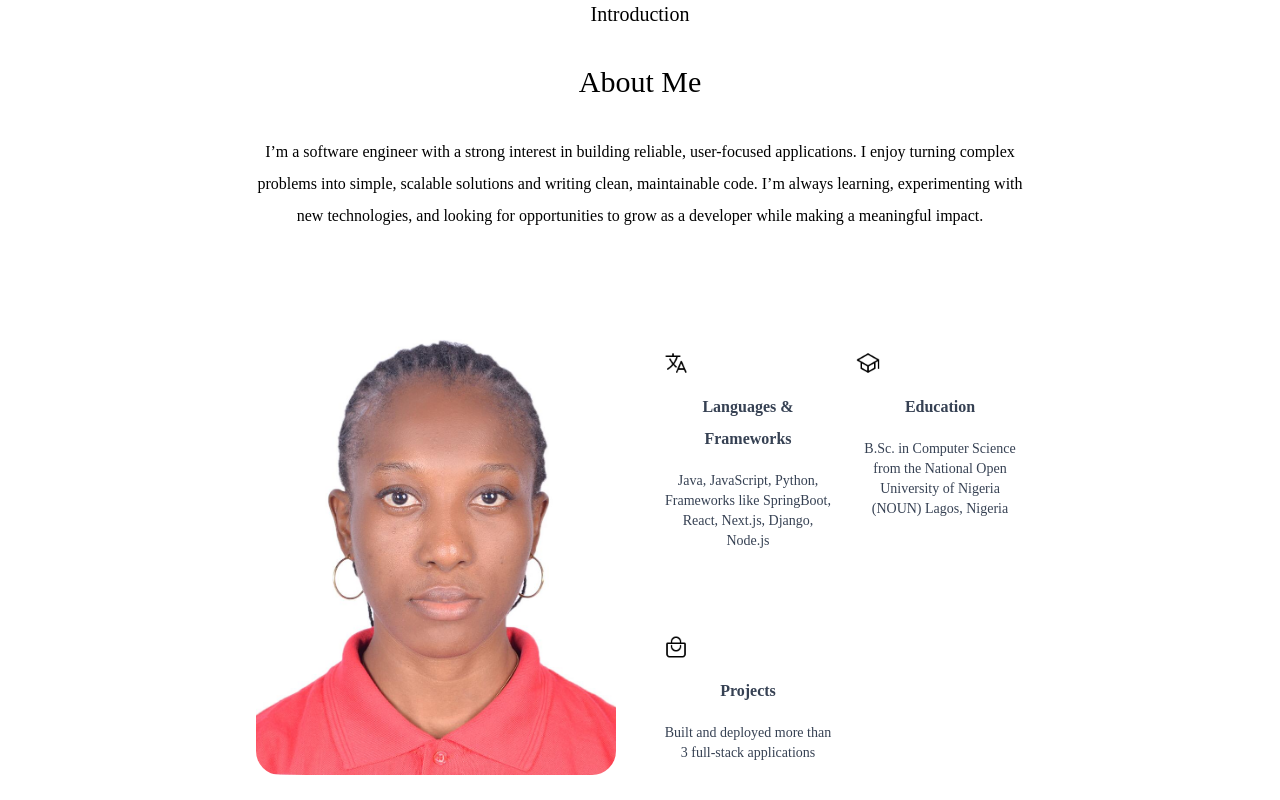
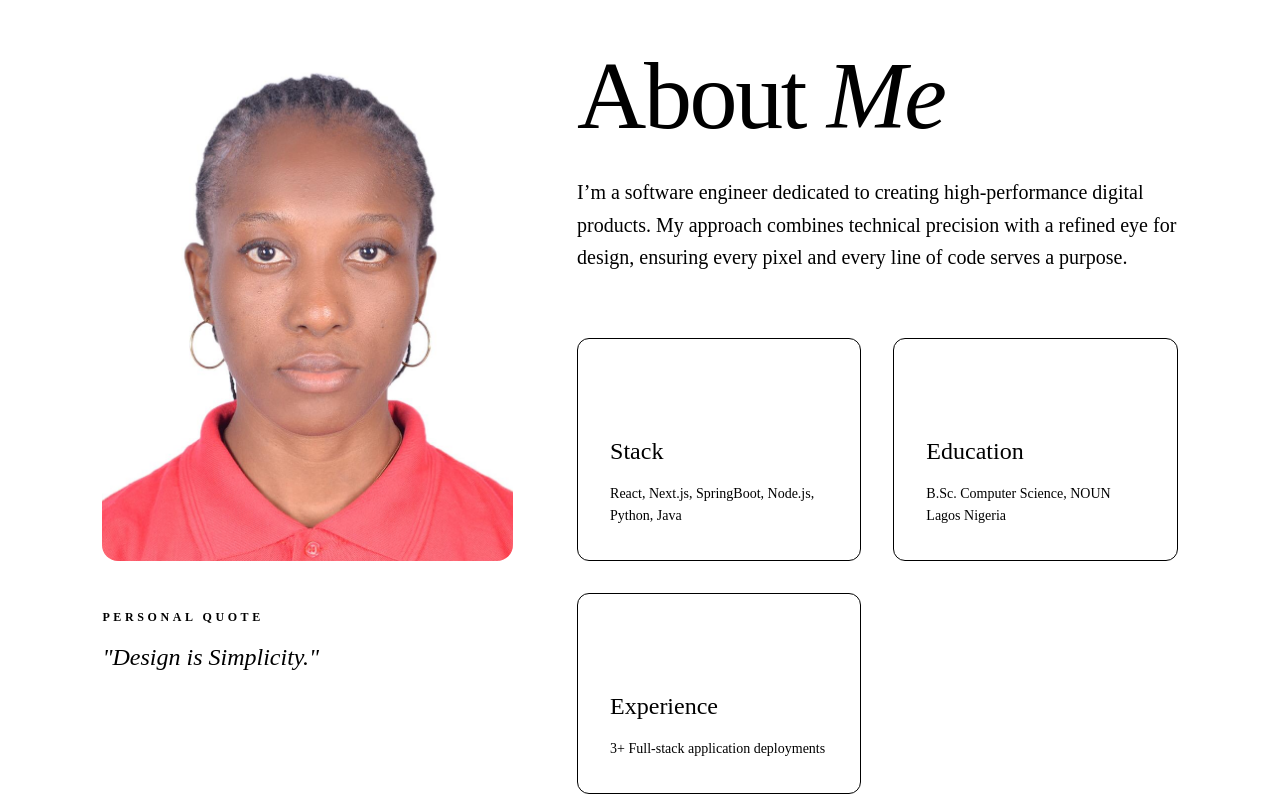
Before and after one commit to Bigmehelen/Adepitan-Yewande-Portfolio, a Next.js app in the folder my-portfolio/: page / in a window 1280 px wide. Shown: the part 920-1720 px from the top of the page. Built offline with nearby package versions, Linux system fonts and the light colour scheme; a web font is replaced by a local one.

Commit message:
updating About.jsx

```diff
--- a/my-portfolio/components/About.jsx
+++ b/my-portfolio/components/About.jsx
@@ -4,57 +4,63 @@ import Image from "next/image";
 const infoList = [
   {
     icon: "/language-outline.png",
-    title: "Languages & Frameworks",
-    description: "Java, JavaScript, Python, Frameworks like SpringBoot, React, Next.js, Django, Node.js",
+    title: "Stack",
+    description: "React, Next.js, SpringBoot, Node.js, Python, Java",
   },
   {
     icon: "/school-outline.png",
     title: "Education",
-    description: "B.Sc. in Computer Science from the National Open University of Nigeria (NOUN) Lagos, Nigeria",
+    description: "B.Sc. Computer Science, NOUN Lagos Nigeria",
   },
   {
     icon: "/bag-handle-outline.png",
-    title: "Projects",
-    description: "Built and deployed more than 3 full-stack applications",
+    title: "Experience",
+    description: "3+ Full-stack application deployments",
   },
 ];
 
 const About = () => {
   return (
-    <div id="about" className="w-11/12 max-w-3xl mx-auto pt-20 text-center flex flex-col items-center gap-4"
->
-      <h1 className="font-Ovo text-xl text-center mb-5"> Introduction </h1>
-      <h3 className="font-Ovo text-3xl text-center mb-5"> About Me </h3>
+    <section id="about" className="w-full py-32 px-6 lg:px-[8%] bg-white">
+      <div className="max-w-[1440px] mx-auto grid grid-cols-1 lg:grid-cols-12 gap-16 items-start">
 
-      <p className="mb-6 max-w-3xl font-Ovo">
-            I’m a software engineer with a strong interest in building reliable,
-            user-focused applications. I enjoy turning complex problems into
-            simple, scalable solutions and writing clean, maintainable code.
-            I’m always learning, experimenting with new technologies, and
-            looking for opportunities to grow as a developer while making a
-            meaningful impact.
-        </p>
-
-      <div className="flex flex-col w-full lg:flex-row items-center justify-center gap-12 sm:space-y-4">
-
-        <div className="w-64 sm:w-80 rounded-3xl py-10 flex-1">
-          <Image src="/wande.jpeg" alt="About image" width={400} height={400} className="rounded-3xl w-full h-auto"/>
+        <div className="lg:col-span-5 space-y-12">
+          <div className="relative aspect-[4/5] overflow-hidden rounded-2xl group">
+            <Image src="/wande.jpeg" alt="About image" fill className="object-cover transition-all duration-700" />
+          </div>
+          <div className="space-y-4">
+            <h4 className="text-xs uppercase tracking-[0.3em] font-bold text-luxury-gray">Personal Quote</h4>
+            <p className="font-serif text-2xl italic text-luxury-black">
+              "Design is Simplicity."
+            </p>
+          </div>
         </div>
 
-        <div className="flex-1">
-          <ul className="space-y-4 grid grid-cols-2 gap-6 max-w-2xl">
+        <div className="lg:col-span-7 space-y-16">
+          <div className="space-y-8">
+            <h2 className="text-6xl md:text-8xl text-luxury-black tracking-tight">
+              About <span className="italic font-normal">Me</span>
+            </h2>
+            <p className="text-xl text-luxury-gray leading-relaxed max-w-2xl font-medium">
+              I’m a software engineer dedicated to creating high-performance digital products. My approach combines technical precision with a refined eye for design, ensuring every pixel and every line of code serves a purpose.
+            </p>
+          </div>
+
+          <div className="grid grid-cols-1 md:grid-cols-2 gap-8">
             {infoList.map((item, index) => (
-              <li key={index} className="border-[-0.5px] border-gray-400 py-4 cursor-pointer
-              hover:-translate-y-1 duration-500 hover:light-Hover">
-                <Image src={item.icon} alt="" width={24} height={24} className="w-6 mt-3" />
-                <h4 className="font-Ovo font-semibold my-4 text-gray-700">{item.title}</h4>
-                <p className="text-gray-700 text-sm">{item.description}</p>
-              </li>
+              <div key={index} className="p-8 border border-luxury-black/5 hover:border-luxury-black/10 hover:bg-luxury-beige/10 transition-all duration-300 rounded-xl space-y-4">
+                <div className="w-12 h-12 bg-luxury-black text-white flex items-center justify-center rounded-lg">
+                  <Image src={item.icon} alt="" width={24} height={24} className="invert" />
+                </div>
+                <h3 className="text-2xl text-luxury-black">{item.title}</h3>
+                <p className="text-luxury-gray text-sm leading-relaxed">{item.description}</p>
+              </div>
             ))}
-          </ul>
+          </div>
         </div>
+
       </div>
-    </div>
+    </section>
   );
 };
 
```
